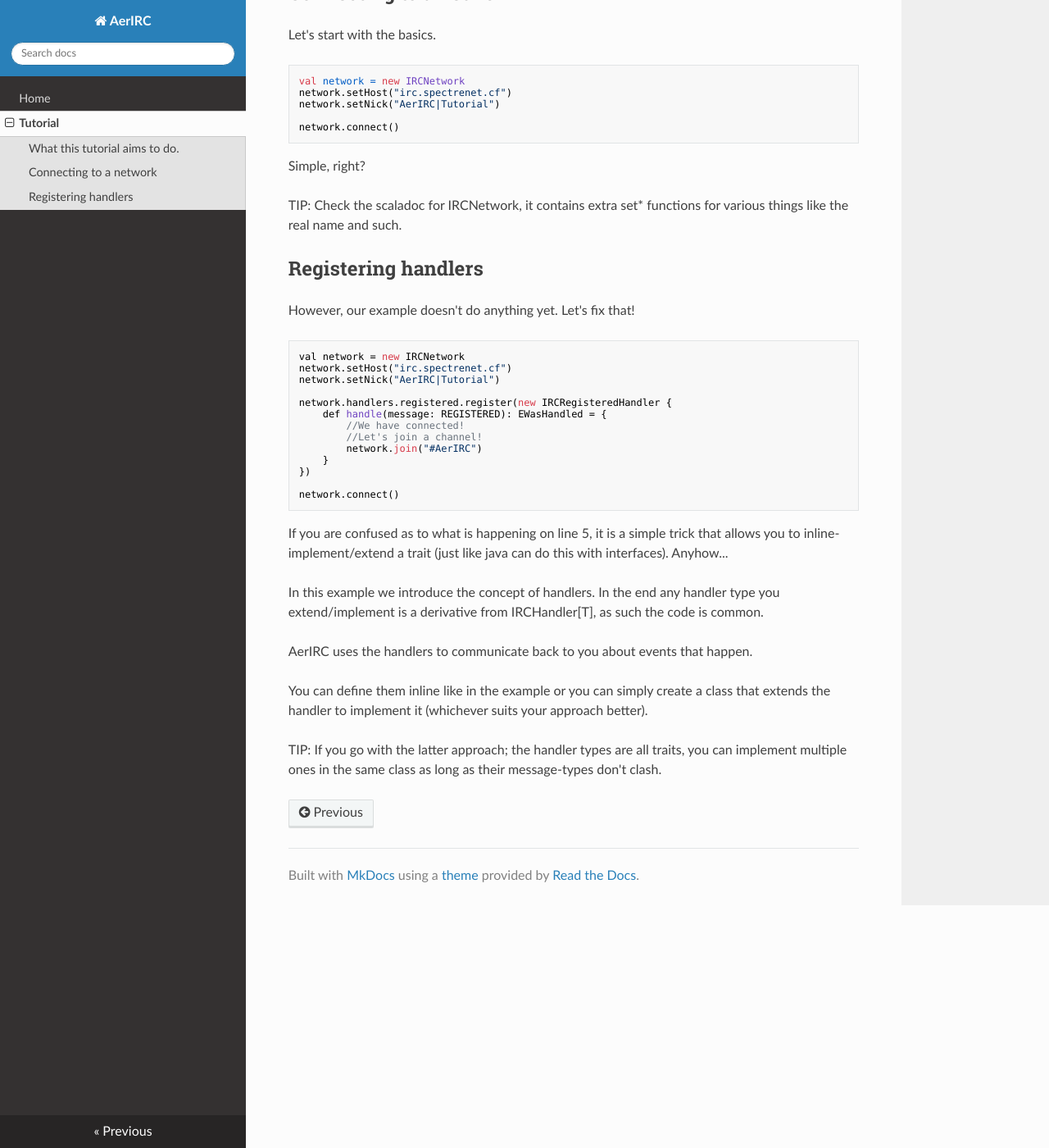
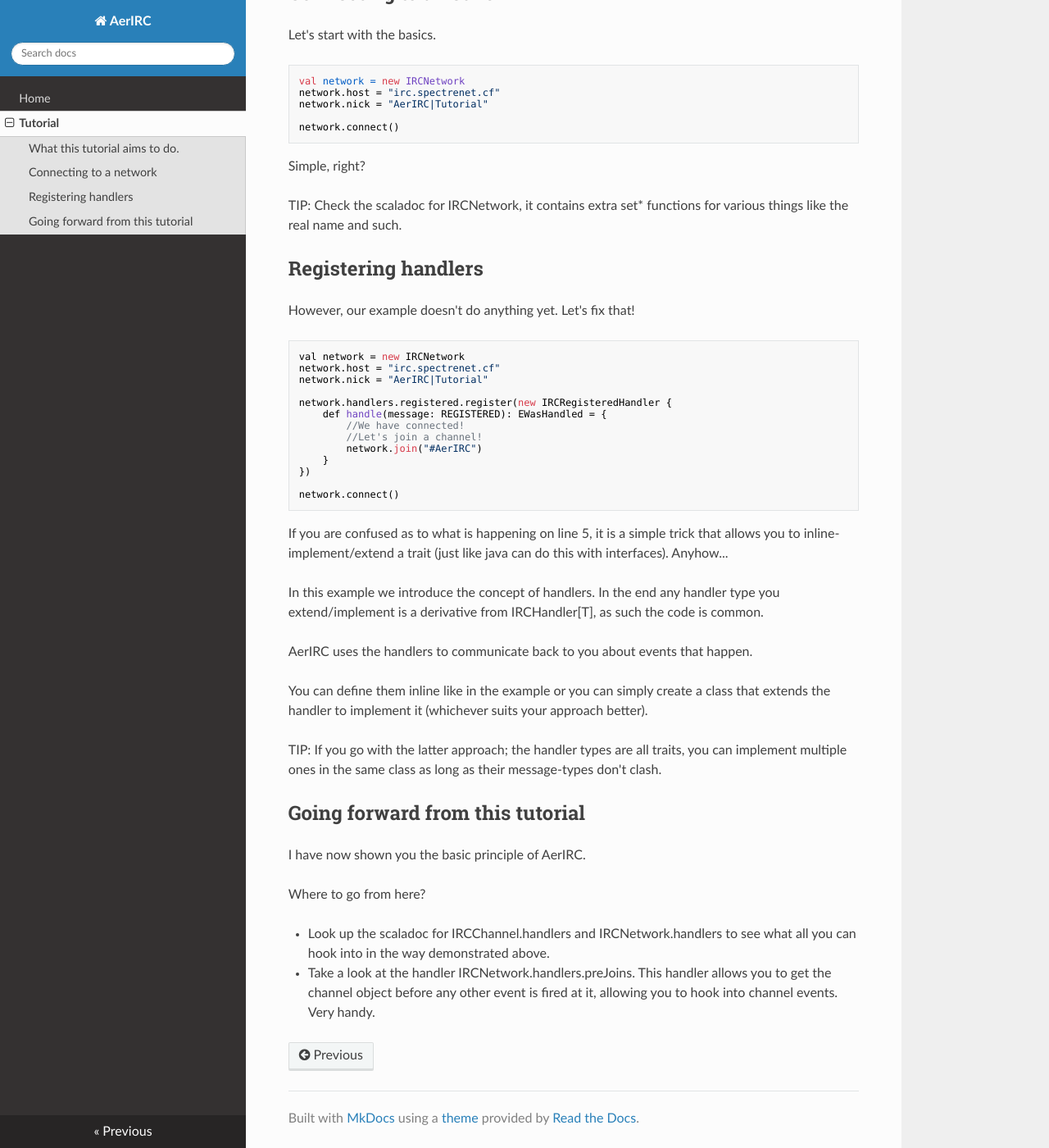
Before and after one commit to rewbycraft/AerIRC, an MkDocs documentation site: the page built from docs/tutorial.md, in a window 1280 px wide and 1400 px high, scrolled down 469 px. Shown: the whole window at 82% size. Built offline with MkDocs 1.6.1, drawn with Linux system fonts in a browser that asks for light colours; nearby versions of some CDN libraries; old or Windows-style settings are respelled for this version of MkDocs.

Commit message:
Lots of stuff got done. Keep in mind, AerIRC is still in the early stages so I change a lot of things at the time, making commit messages hard to write and generally useless.

`````diff
--- a/docs/tutorial.md
+++ b/docs/tutorial.md
@@ -21,8 +21,8 @@ Let's start with the basics.
 
 ````
 val network = new IRCNetwork
-network.setHost("irc.spectrenet.cf")
-network.setNick("AerIRC|Tutorial")
+network.host = "irc.spectrenet.cf"
+network.nick = "AerIRC|Tutorial"
 
 network.connect()
 ````
@@ -37,8 +37,8 @@ However, our example doesn't do anything yet. Let's fix that!
 
 ````
 val network = new IRCNetwork
-network.setHost("irc.spectrenet.cf")
-network.setNick("AerIRC|Tutorial")
+network.host = "irc.spectrenet.cf"
+network.nick = "AerIRC|Tutorial"
 
 network.handlers.registered.register(new IRCRegisteredHandler {
 	def handle(message: REGISTERED): EWasHandled = {
@@ -61,3 +61,11 @@ AerIRC uses the handlers to communicate back to you about events that happen.
 You can define them inline like in the example or you can simply create a class that extends the handler to implement it (whichever suits your approach better).
 
 TIP: If you go with the latter approach; the handler types are all traits, you can implement multiple ones in the same class as long as their message-types don't clash.
+
+##Going forward from this tutorial
+I have now shown you the basic principle of AerIRC.
+
+Where to go from here?
+
+* Look up the scaladoc for IRCChannel.handlers and IRCNetwork.handlers to see what all you can hook into in the way demonstrated above.
+* Take a look at the handler IRCNetwork.handlers.preJoins. This handler allows you to get the channel object before any other event is fired at it, allowing you to hook into channel events. Very handy.
`````
Also changed, not shown: 14 other files.
